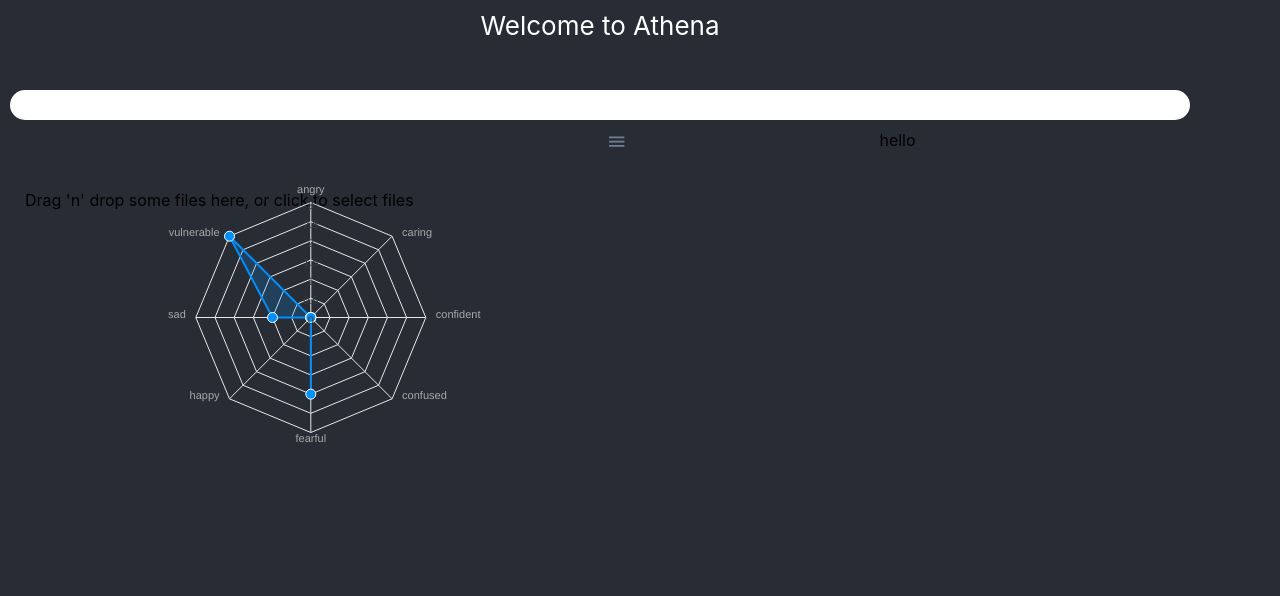
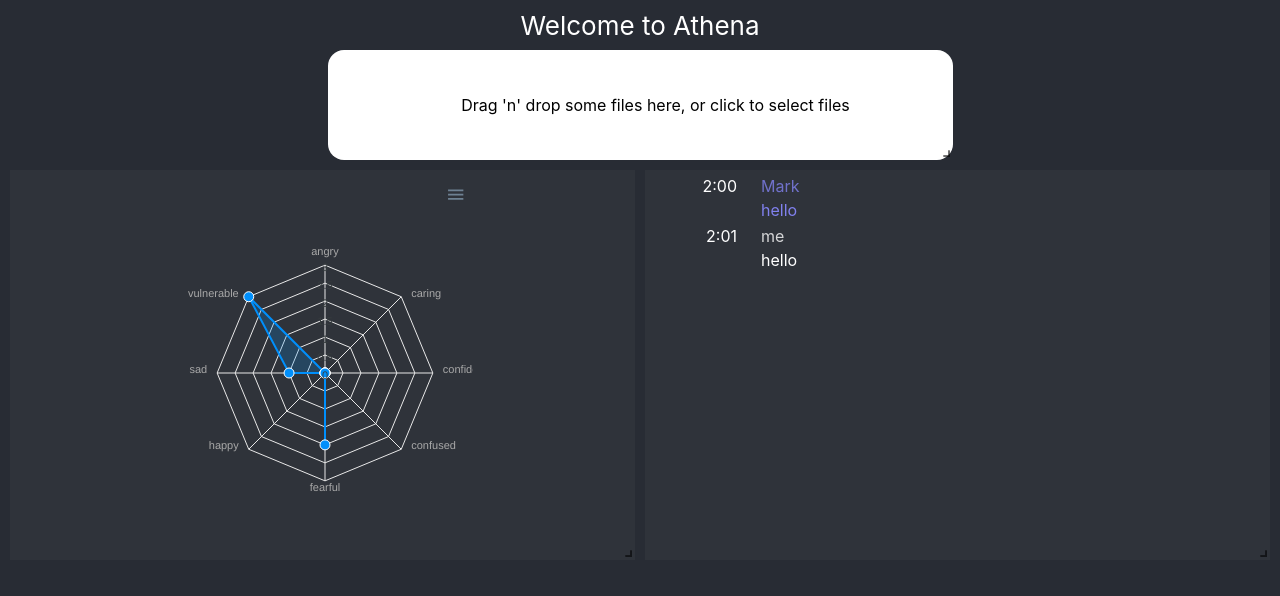
Before and after one commit to nventurino/athena, a React (Create React App) app in the folder FrontEnd/athena/: page / in a window 1280 px wide. Shown: the top 596 px of the page. Built offline with nearby package versions, Linux system fonts and the light colour scheme.

Commit message:
add transcripts

```diff
--- a/FrontEnd/athena/src/App.css
+++ b/FrontEnd/athena/src/App.css
@@ -1,3 +1,7 @@
+body {
+  background-color: #282c34;
+}
+
 .App {
   text-align: center;
   background-color: #282c34;
@@ -10,12 +14,12 @@
     height: 100px;
    margin: auto; */
 
-  margin-top: 100px;
   vertical-align: bottom;
   text-align: center;
   /* top: 250px; */
-  position: absolute;
   margin-left: 15px;
+  height: 100%;
+  width: 100%;
 }
 
 .App-logo {
@@ -40,16 +44,20 @@
   color: white;
 }
 
+.item {
+  background-color: #ffffff08;
+}
+
 .uploadContainer {
   background-color: white;
   /* max-width: 200vh; */
-  width: 400px;
-  height: 200px;
+  display: flex;
   flex: 1;
   margin-left: auto;
   margin-right: auto;
-  padding: 10;
   border-radius: 2vh;
+  align-items: center;
+  justify-content: center;
 }
 .Progress-Container {
   width: 250px;
@@ -61,6 +69,12 @@
   color: #61dafb;
 }
 
+.results {
+  display: flex;
+  align-items: center;
+  justify-content: center;
+}
+
 @keyframes App-logo-spin {
   from {
     transform: rotate(0deg);
--- a/FrontEnd/athena/src/App.js
+++ b/FrontEnd/athena/src/App.js
@@ -1,14 +1,18 @@
 import React from "react";
 import { useState, useEffect } from "react";
-import GridLayout from "react-grid-layout";
+import { Responsive, WidthProvider } from "react-grid-layout";
 
 import logo from "./logo.svg";
 import "./App.css";
+import "react-grid-layout/css/styles.css";
+import "react-resizable/css/styles.css";
 
 import UploadZone from "./components/UploadZone";
 import Progress from "./components/Progress";
 import EmotionTextChart from "./components/EmotionTextChart";
-import Transcripts from "./components/Transcripts";
+import Transcription from "./components/Transcription";
+
+const ResponsiveGridLayout = WidthProvider(Responsive);
 
 function App() {
   const [showProgres, setShowProgress] = useState(false);
@@ -59,11 +63,16 @@ function App() {
     },
   };
 
-  const transcripts = [
+  const transcription = [
     {
       time: "2:00",
       text: "hello",
-      person: "therapist",
+      person: "Mark",
+    },
+    {
+      time: "2:01",
+      text: "hello",
+      person: "me",
     },
   ];
 
@@ -79,23 +88,28 @@ function App() {
 
   return (
     <div className="App">
-      <GridLayout className="layout" cols={12} rowHeight={30} width={1200}>
-        <header key="a" data-grid={{ x: 0, y: 0, w: 12, h: 1, static: true }} className="App-header">
+      <ResponsiveGridLayout
+        className="layout"
+        isResizable
+        breakpoints={{ lg: 1200, md: 996, sm: 768, xs: 480, xxs: 0 }}
+        cols={{ lg: 12, md: 10, sm: 6, xs: 4, xxs: 2 }}
+        rowHeight={30}
+        onLayoutChange={() => {}}
+      >
+        <header key="header" data-grid={{ x: 0, y: 0, w: 12, h: 1, static: true }} className="App-header">
           Welcome to Athena
         </header>
-        <div key="b" data-grid={{ x: 1, y: 1, w: 3, h: 1, minW: 2, maxW: 4 }} className="Progress-Container">
+        <div key="c" data-grid={{ x: 3, y: 1, w: 6, h: 3 }} className="uploadContainer item">
+          <UploadZone updateProgress={updateProgress} startProgress={startProgress} />
           {showProgres ? <Progress progress={progress} /> : null}
         </div>
-        <div key="c" data-grid={{ x: 0, y: 2, w: 12, h: 1 }} className="uploadContainer">
-          <UploadZone updateProgress={updateProgress} startProgress={startProgress} />
-        </div>
-        <div key="d" data-grid={{ x: 0, y: 3, w: 6, h: 6 }} className="results">
+        <div key="d" data-grid={{ x: 0, y: 3, w: 6, h: 10, i: "c" }} className="results item">
           <EmotionTextChart data={emotionTextData.response_dict} />
         </div>
-        <div key="e" data-grid={{ x: 6, y: 3, w: 6, h: 6 }} className="transcripts">
-          <Transcripts data={transcripts} />
+        <div key="e" data-grid={{ x: 6, y: 3, w: 6, h: 10 }} className="transcripts item">
+          <Transcription transcription={transcription} />
         </div>
-      </GridLayout>
+      </ResponsiveGridLayout>
     </div>
   );
 }
--- a/FrontEnd/athena/src/components/EmotionTextChart.js
+++ b/FrontEnd/athena/src/components/EmotionTextChart.js
@@ -1,37 +1,35 @@
-import React, { Component } from 'react'
-import { useState, useEffect } from 'react';
+import React, { Component } from "react";
+import { useState, useEffect } from "react";
 
-import ReactApexChart from 'react-apexcharts'
+import ReactApexChart from "react-apexcharts";
 
-
-export default function EmotionTextChart(props){
-
+export default function EmotionTextChart(props) {
   // const seriesNameArray = props.data.map((v,k) => k)
   // console.log('seriesNameArray', seriesNameArray)
-    let series = [{
-              name: 'Text emotion',
+  let series = [
+    {
+      name: "Text emotion",
       // data: seriesNameArray,
-              data: [0,0,0,0,2,0,1,3],
-            }]
+      data: [0, 0, 0, 0, 2, 0, 1, 3],
+    },
+  ];
 
-
-          const options =  {
+  const options = {
     chart: {
-                        height: 350,
-                        type: 'radar',
+      height: "100%",
+      type: "radar",
     },
     title: {
       // text: 'Basic Radar Chart'
     },
     xaxis: {
-                        categories: ['angry', 'caring', 'confident', 'confused', 'fearful', 'happy', 'sad', 'vulnerable']
-                      }
-                    }
+      categories: ["angry", "caring", "confident", "confused", "fearful", "happy", "sad", "vulnerable"],
+    },
+  };
 
   return (
     <div id="chart">
       <ReactApexChart options={options} series={series} type="radar" height={350} />
     </div>
   );
-
 }
--- /dev/null
+++ b/FrontEnd/athena/src/components/Transcription.js
@@ -0,0 +1,75 @@
+import React from "react";
+import PropTypes from "prop-types";
+import { makeStyles } from "@material-ui/core/styles";
+import { blue } from "@material-ui/core/colors";
+
+Transcription.propTypes = {
+  transcription: PropTypes.arrayOf(
+    PropTypes.shape({
+      time: PropTypes.string,
+      text: PropTypes.string,
+      person: PropTypes.string,
+    })
+  ).isRequired,
+};
+
+const useStyles = makeStyles({
+  root: {
+    width: "100%",
+  },
+  line: {
+    color: "white",
+    display: "flex",
+    margin: "6px 12px",
+  },
+  meta: {
+    width: "80px",
+    textAlign: "right",
+    paddingRight: "24px",
+  },
+  text: {
+    flex: 3,
+    textAlign: "left",
+  },
+  highlight: {
+    color: "#8181ef",
+  },
+  name: {
+    opacity: 0.8,
+    marginBottom: "4px",
+  },
+});
+
+export default function Transcription(props) {
+  const classes = useStyles();
+  // React.useEffect(() => {
+  //   // const timer = setInterval(() => {
+  //   //   setProgress((prevProgress) => (prevProgress >= 100 ? 10 : prevProgress + 10));
+  //   // }, 800);
+  //   // return () => {
+  //   //   clearInterval(timer);
+  //   // };
+  //   console.log("props", props);
+  //   if (props) {
+  //     setProgress(props.progress);
+  //   }
+  // }, [props.progress]);
+
+  return (
+    <div className={classes.root}>
+      {props.transcription.map((t) => {
+        return (
+          <div className={classes.line}>
+            <div className={classes.meta}>
+              <span>{t.time}</span>
+            </div>
+            <div className={t.person === "me" ? `${classes.text}` : `${classes.text} ${classes.highlight}`}>
+              <div className={classes.name}>{t.person}</div>
+              <div>{t.text}</div>
+            </div>
+          </div>
+        );
+      })}
+    </div>
+  );
+}
--- a/FrontEnd/athena/src/components/Transcripts.js
+++ /dev/null
@@ -1,40 +0,0 @@
-import React from "react";
-import PropTypes from "prop-types";
-import { makeStyles } from "@material-ui/core/styles";
-
-Transcripts.propTypes = {
-  transcript: PropTypes.arrayOf(
-    PropTypes.shape({
-      time: PropTypes.string,
-      text: PropTypes.string,
-      person: PropTypes.string,
-    })
-  ).isRequired,
-};
-
-const useStyles = makeStyles({
-  root: {
-    width: "100%",
-  },
-  text: {
-    color: "white",
-  },
-});
-
-export default function Transcripts(props) {
-  const classes = useStyles();
-  // React.useEffect(() => {
-  //   // const timer = setInterval(() => {
-  //   //   setProgress((prevProgress) => (prevProgress >= 100 ? 10 : prevProgress + 10));
-  //   // }, 800);
-  //   // return () => {
-  //   //   clearInterval(timer);
-  //   // };
-  //   console.log("props", props);
-  //   if (props) {
-  //     setProgress(props.progress);
-  //   }
-  // }, [props.progress]);
-
-  return <div className={classes.root}>hello</div>;
-}
```
Lines whose indentation alone changed are shown as unchanged.
